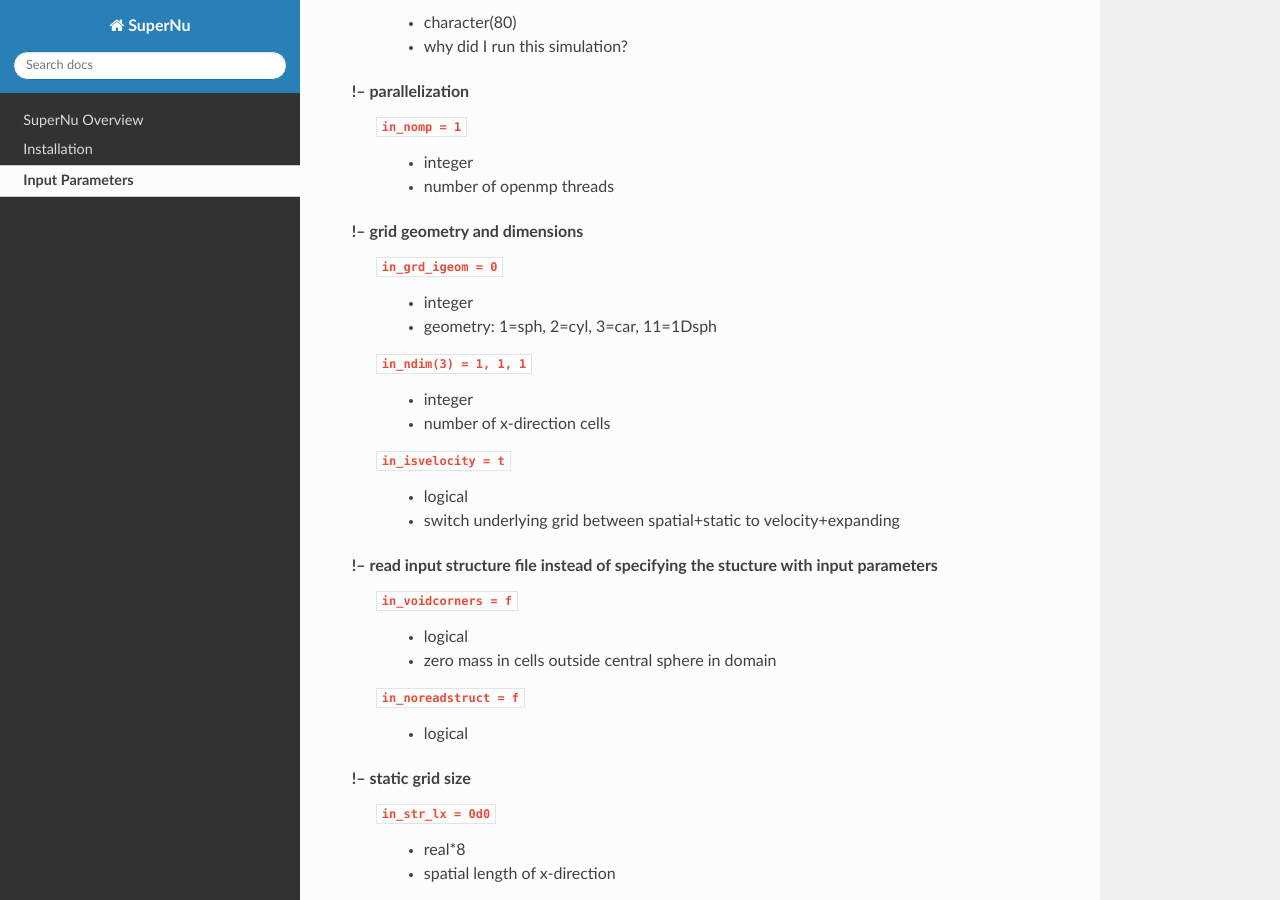
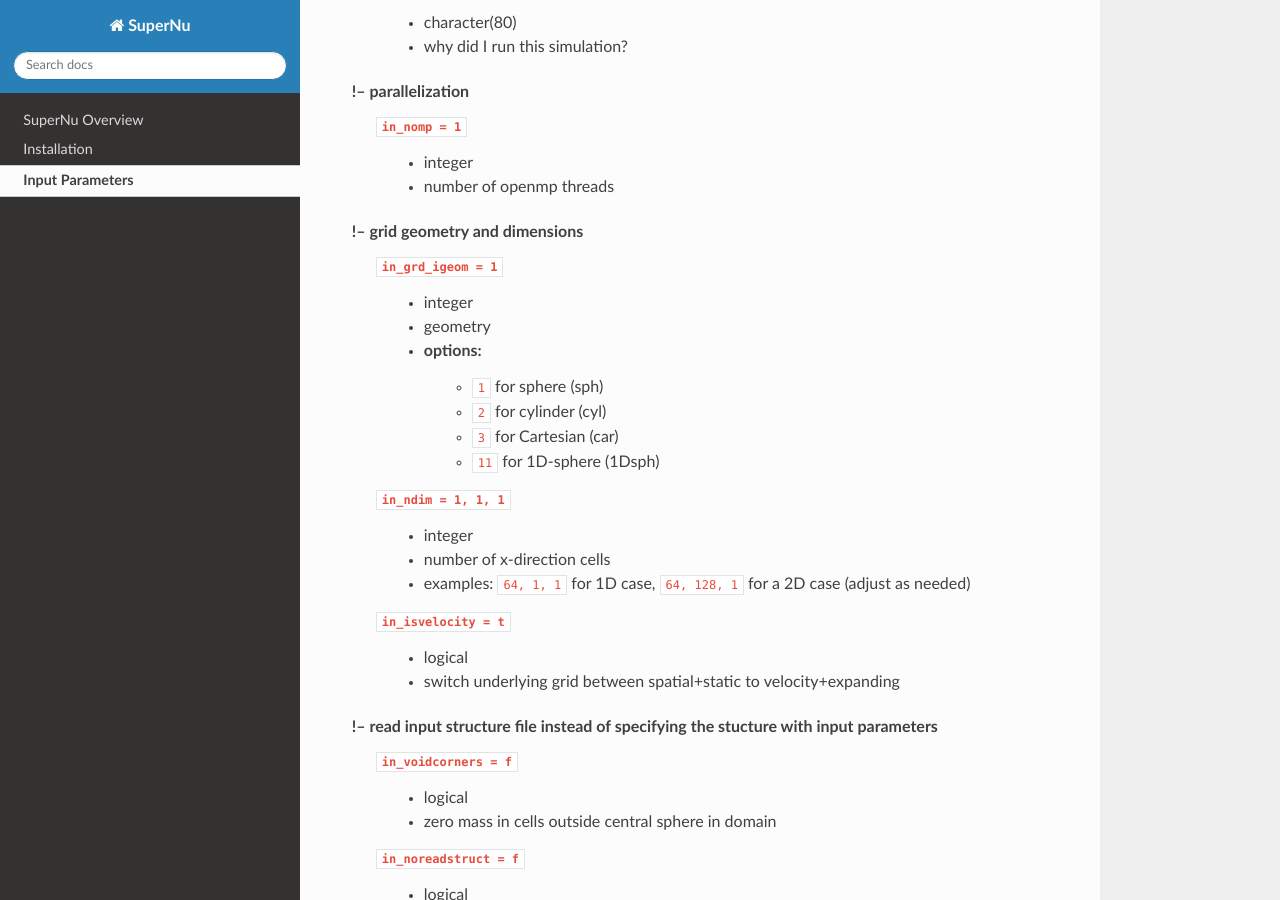
Before and after one commit to traveller0x80/SuperNu-tutorial, a Sphinx documentation site: the page built from docs/source/inputs.rst, in a window 1280 px wide and 900 px high, scrolled down 314 px. Built offline with Sphinx 7.4.7 and the Read the Docs theme 3.1.0, drawn with Linux system fonts in a browser that asks for light colours.

Commit message:
Fix formatting

```diff
--- a/docs/source/inputs.rst
+++ b/docs/source/inputs.rst
@@ -17,12 +17,18 @@ Input Parameters
 
 
 !-- grid geometry and dimensions
-    :code:`in_grd_igeom = 0`
+    :code:`in_grd_igeom = 1`
         - integer
-        - geometry: 1=sph, 2=cyl, 3=car, 11=1Dsph
-    :code:`in_ndim(3) = 1, 1, 1`
+        - geometry
+        - options:
+              - :code:`1` for sphere (sph)
+              - :code:`2` for cylinder (cyl)
+              - :code:`3` for Cartesian (car)
+              - :code:`11` for 1D-sphere (1Dsph)
+    :code:`in_ndim = 1, 1, 1`
         - integer
         - number of x-direction cells
+        - examples: :code:`64, 1, 1` for 1D case, :code:`64, 128, 1` for a 2D case (adjust as needed)
     :code:`in_isvelocity = t`
         - logical
         - switch underlying grid between spatial+static to velocity+expanding
```
